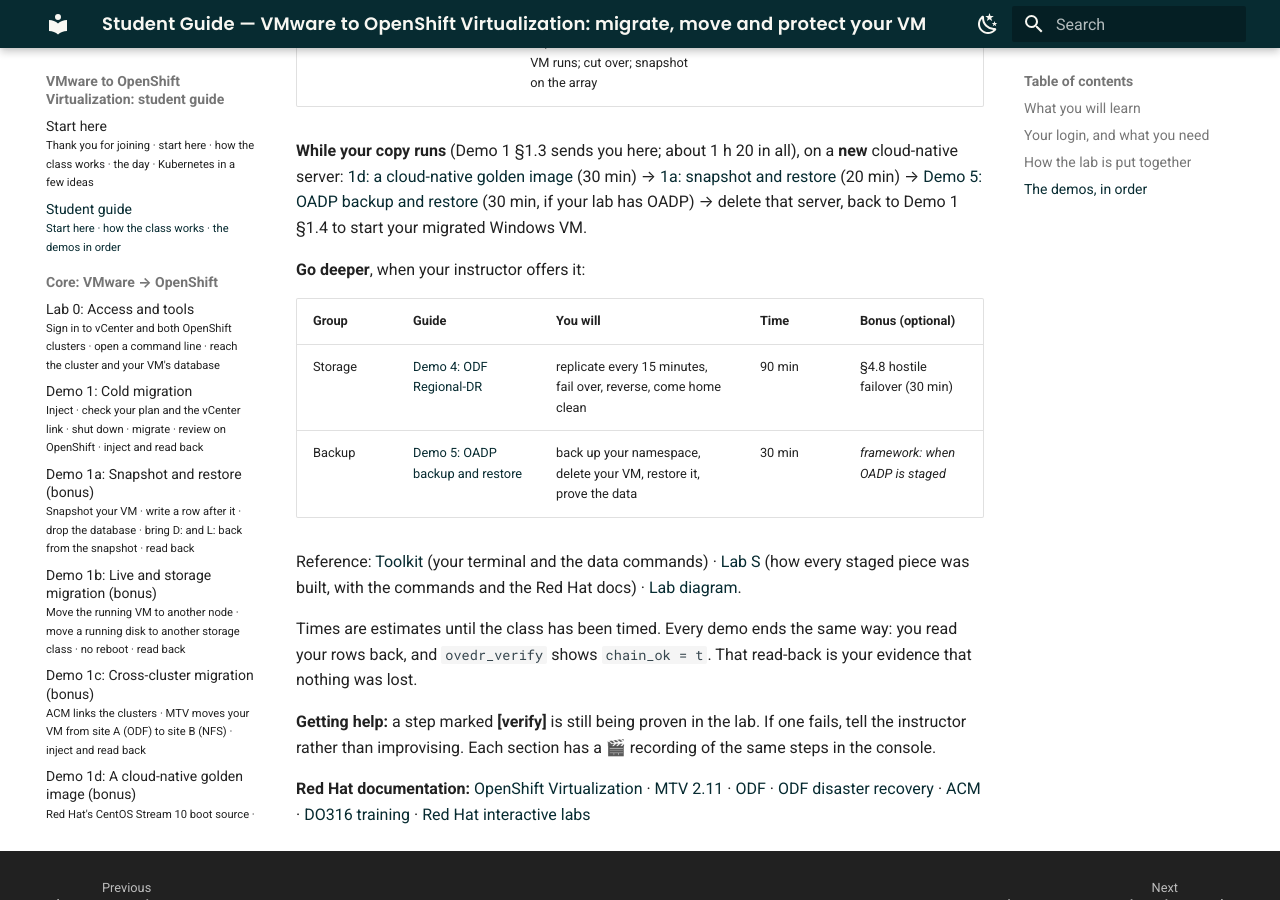
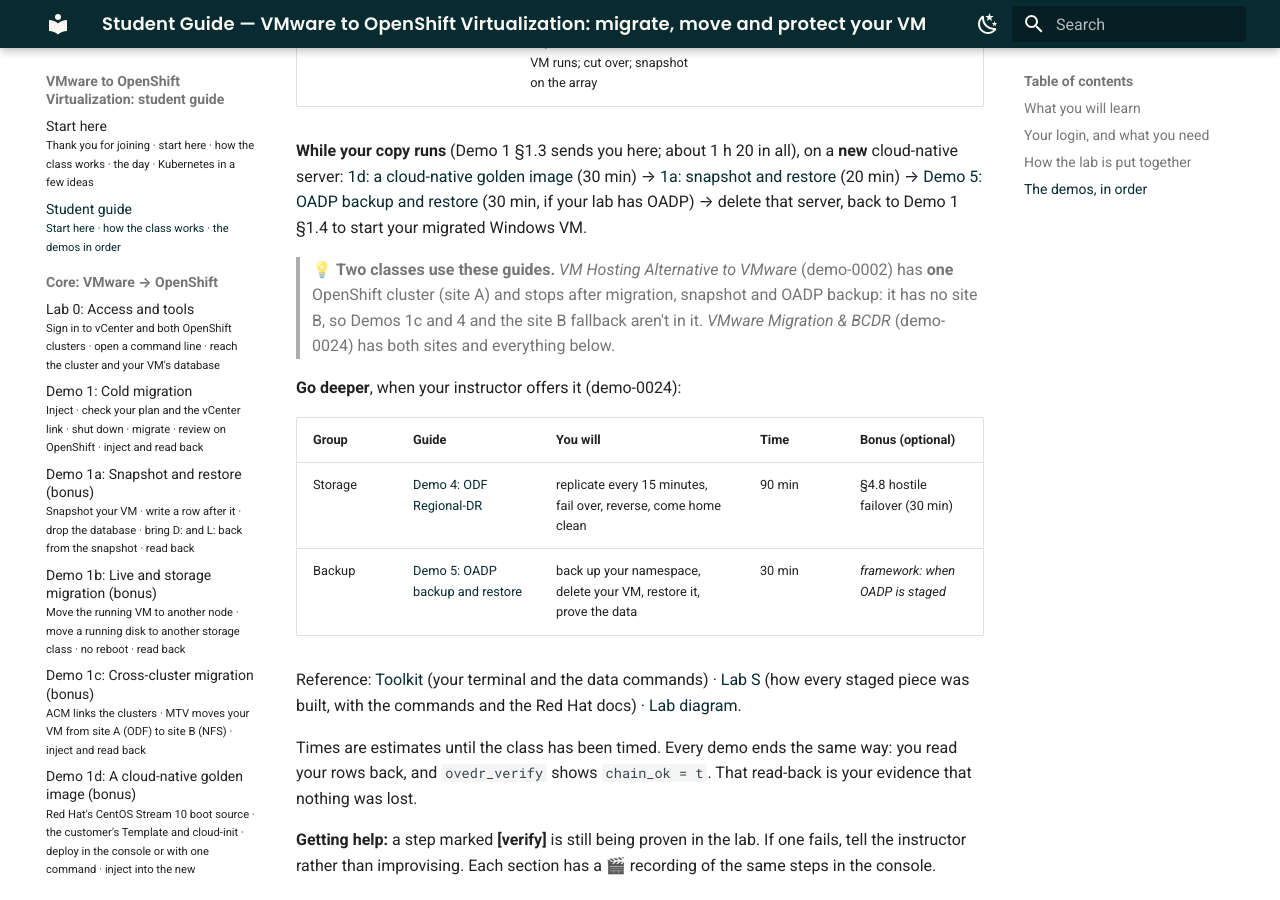
Before and after one commit to paragonmicro-lab/demo-0024-public, an MkDocs documentation site: the page built from docs/student-guide.md, in a window 1280 px wide and 900 px high, scrolled down 2242 px. Built offline with MkDocs 1.6.1 and Material for MkDocs 9.7.7, drawn with Linux system fonts in a browser that asks for light colours; some of the changed text lies outside the part shown.

Commit message:
class @ demo-openshift-ove bdda37b21c43

```diff
--- a/docs/student-guide.md
+++ b/docs/student-guide.md
@@ -76,7 +76,11 @@
 [Demo 5: OADP backup and restore](demos/05-oadp-vm-backup.md) (30 min, if your lab has OADP) → delete that server, back
 to Demo 1 §1.4 to start your migrated Windows VM.
 
-**Go deeper**, when your instructor offers it:
+> 💡 **Two classes use these guides.** *VM Hosting Alternative to VMware* (demo-0002) has **one** OpenShift
+> cluster (site A) and stops after migration, snapshot and OADP backup: it has no site B, so Demos 1c and 4 and the
+> site B fallback aren't in it. *VMware Migration & BCDR* (demo-0024) has both sites and everything below.
+
+**Go deeper**, when your instructor offers it (demo-0024):
 
 | Group | Guide | You will | Time | Bonus (optional) |
 |---|---|---|---|---|
```
Also changed, not shown: other parts of docs/student-guide.md (+2 -2 lines), docs/demos/01-vmware-to-ove-cold.md (+5 -2 lines).
